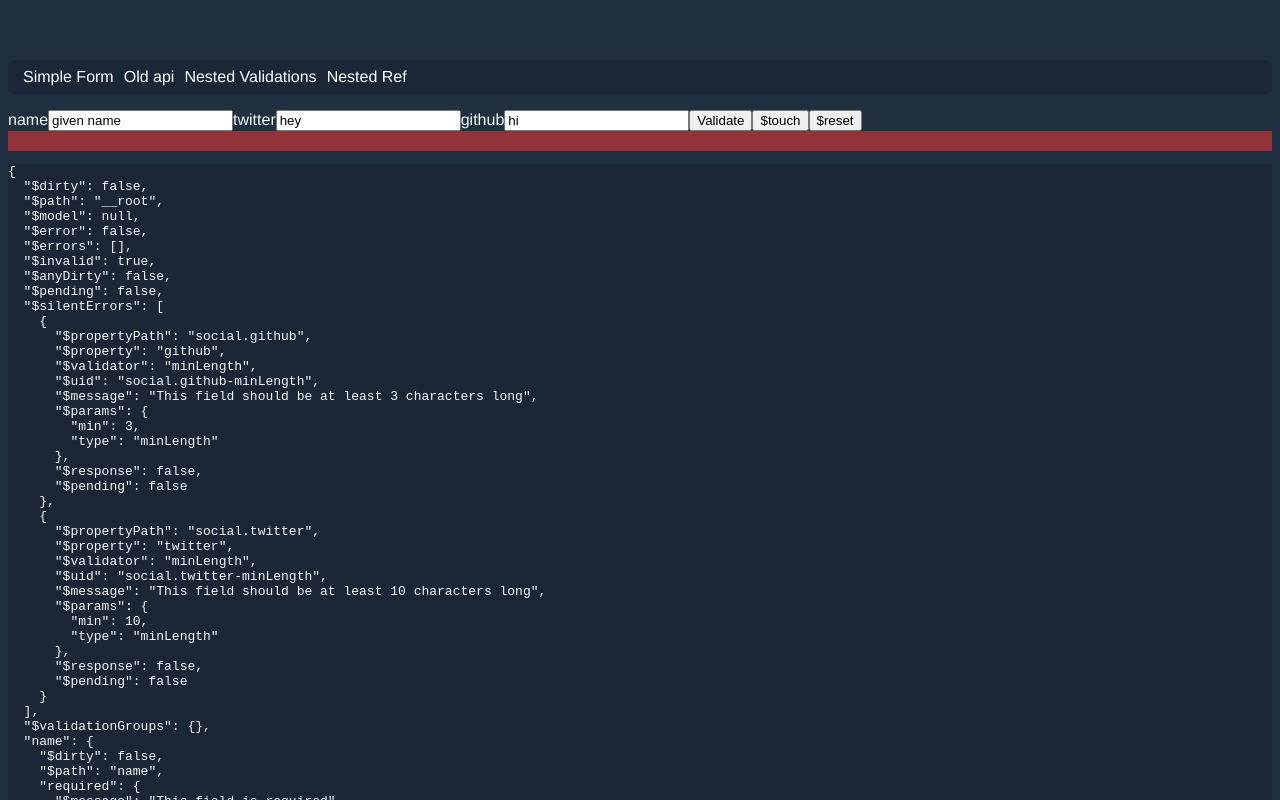
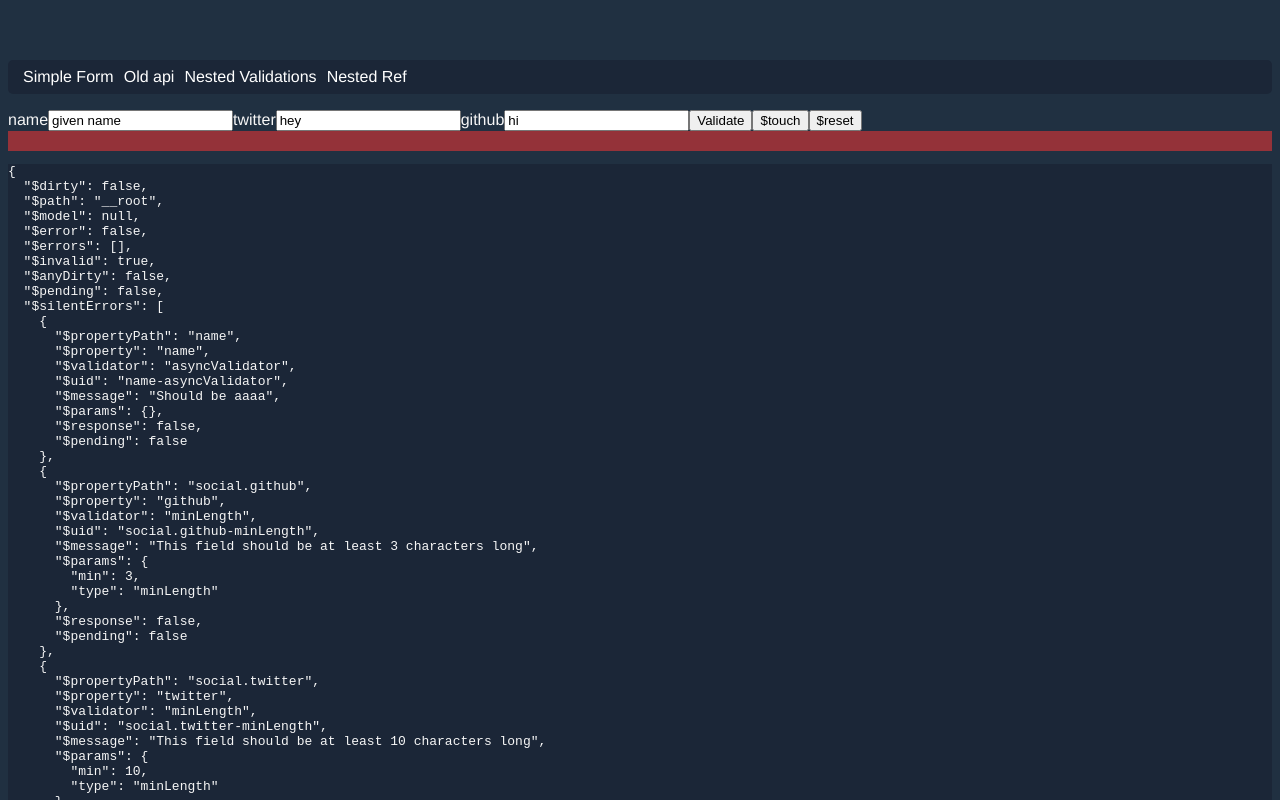
Before and after one commit to vuelidate/vuelidate, a Vue app in the folder packages/test-project/: page / in a window 1280 px wide. Shown: the top 800 px of the page. Built offline with nearby package versions, Linux system fonts and the light colour scheme.

Commit message:
chore(docs): improve docs

```diff
--- a/packages/test-project/src/components/SimpleForm.vue
+++ b/packages/test-project/src/components/SimpleForm.vue
@@ -42,7 +42,9 @@ import { ref, reactive, computed } from 'vue'
 import useVuelidate from '@vuelidate/core'
 import { required, helpers, minLength } from '@vuelidate/validators'
 
-const asyncValidator = {
+const { withAsync } = helpers
+
+const asyncValidator = withAsync({
   $message: 'Should be aaaa',
   $validator: (v) => {
     return new Promise(resolve => {
@@ -53,7 +55,7 @@ const asyncValidator = {
       }, 2000)
     })
   }
-}
+})
 
 export default {
   name: 'SimpleForm',
```
Also changed, not shown: 2 other files (tests, documents, lock files or other folders).
